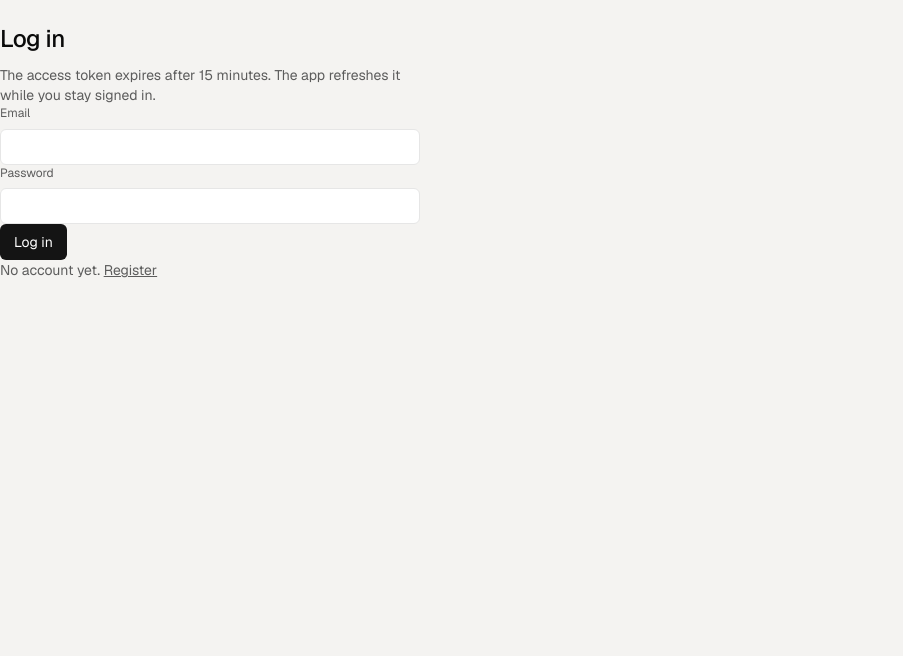
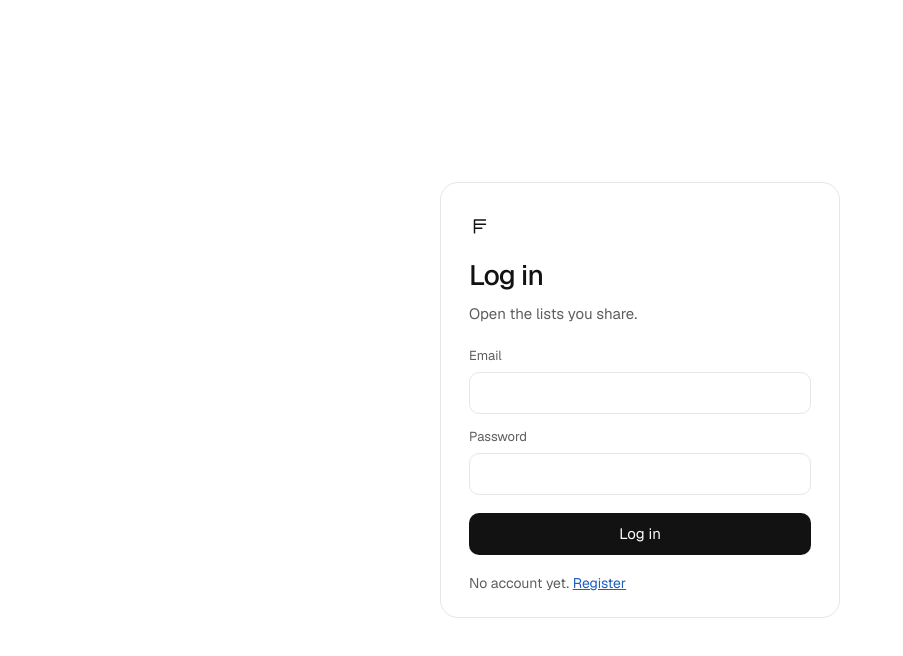
Before and after one commit to nikosdel/GreekSuperMarketListApp, an Angular app in the folder web/: page /login in a window 1280 px wide. Shown: the top 656 px of the page, without its empty margins (0-903 px from the left). Built offline with nearby package versions, Linux system fonts and the light colour scheme.

Commit message:
Center the login screen and replace the gray page ground.

```diff
--- a/web/src/app/history-page.html
+++ b/web/src/app/history-page.html
@@ -8,12 +8,12 @@
 @if (lists() === null) {
   <p class="muted">Loading history.</p>
 } @else if (saved().length === 0) {
-  <p class="empty">No saved lists yet.</p>
+  <p class="sheet empty">No saved lists yet. Saving a list keeps it here.</p>
 } @else {
-  <ul class="stack">
+  <ul class="sheet">
     @for (list of saved(); track list.id) {
       <li>
-        <a class="line" [routerLink]="['/lists', list.id]">
+        <a class="row" [routerLink]="['/lists', list.id]">
           <span>
             <strong>{{ list.title }}</strong>
             <span class="muted">Saved by {{ list.saved_by_name || 'a member' }}</span>
--- a/web/src/app/list-page.html
+++ b/web/src/app/list-page.html
@@ -35,9 +35,9 @@
       <button class="secondary" type="submit" [disabled]="searching()">Search catalog</button>
     </form>
     @if (results().length) {
-      <ul class="stack">
+      <ul class="sheet">
         @for (product of results(); track product.id) {
-          <li class="line">
+          <li class="row">
             <span>
               <strong>{{ product.name }}</strong>
               <span class="muted">{{ product.chain_name }}</span>
@@ -52,11 +52,11 @@
 
   <h2>On the list</h2>
   @if (!list.items.length) {
-    <p class="empty">Nothing on this list yet.</p>
+    <p class="sheet empty">Nothing on this list yet. Search the catalog and add a product.</p>
   } @else {
-    <ul class="stack">
+    <ul class="sheet">
       @for (item of list.items; track item.id) {
-        <li class="line">
+        <li class="row">
           <span>
             <strong>{{ item.product_name }}</strong>
             <span class="muted">{{ item.chain_name }}@if (lineUnit(item)) { · {{ lineUnit(item) }} }</span>
--- a/web/src/app/login-page.html
+++ b/web/src/app/login-page.html
@@ -1,6 +1,12 @@
+<div class="stage">
   <section class="auth">
+    <span class="brand-mark" aria-hidden="true">
+      <svg viewBox="0 0 24 24">
+        <path d="M6 5.5h12M6 5.5v14M6 10h12M6 14.5h8" />
+      </svg>
+    </span>
     <h1>Log in</h1>
-  <p class="lead">The access token expires after 15 minutes. The app refreshes it while you stay signed in.</p>
+    <p class="lead">Open the lists you share.</p>
     <form [formGroup]="form" (ngSubmit)="submit()">
       <label>
         Email
@@ -17,3 +23,4 @@
     </form>
     <p class="aside">No account yet. <a routerLink="/register">Register</a></p>
   </section>
+</div>
--- a/web/src/app/notices-page.html
+++ b/web/src/app/notices-page.html
@@ -8,12 +8,12 @@
 @if (notices() === null) {
   <p class="muted">Loading notices.</p>
 } @else if (notices()!.length === 0) {
-  <p class="empty">No notices yet.</p>
+  <p class="sheet empty">No notices yet. They show up when someone else changes a list you share.</p>
 } @else {
-  <ul class="stack">
+  <ul class="sheet">
     @for (notice of notices(); track notice.id) {
       <li>
-        <a class="line" [class.unread]="!notice.read_at" [routerLink]="['/lists', notice.list_id]" (click)="markRead(notice)">
+        <a class="row" [class.unread]="!notice.read_at" [routerLink]="['/lists', notice.list_id]" (click)="markRead(notice)">
           <span>{{ notice.message }}</span>
           <span class="muted">{{ when(notice.created_at) }}</span>
         </a>
--- a/web/src/app/register-page.html
+++ b/web/src/app/register-page.html
@@ -1,6 +1,12 @@
+<div class="stage">
   <section class="auth">
+    <span class="brand-mark" aria-hidden="true">
+      <svg viewBox="0 0 24 24">
+        <path d="M6 5.5h12M6 5.5v14M6 10h12M6 14.5h8" />
+      </svg>
+    </span>
     <h1>Register</h1>
-  <p class="lead">The password is stored as a hash. It needs at least 10 characters.</p>
+    <p class="lead">Start a list and invite someone onto it. The password needs at least 10 characters.</p>
     <form [formGroup]="form" (ngSubmit)="submit()">
       <label>
         Name
@@ -21,3 +27,4 @@
     </form>
     <p class="aside">Already registered. <a routerLink="/login">Log in</a></p>
   </section>
+</div>
--- a/web/src/styles.scss
+++ b/web/src/styles.scss
@@ -1,31 +1,30 @@
 :root {
-  --ground: #f4f3f1;
-  --surface: #ffffff;
-  --border: #e6e6e6;
-  --text: #0a0a0a;
-  --muted: #5c5c5c;
-  --accent: #141414;
+  --ground: #ffffff;
+  --ink: #121212;
+  --muted: #5e5e5e;
+  --line: #e6e6e6;
+  --soft: #f3f3f3;
   --price: #1d5fbf;
   --danger: #8d1d22;
-  --radius: 8px;
-  --row: 44px;
   --font: "Geist", "Segoe UI", sans-serif;
 }
 
 * { box-sizing: border-box; }
 
+html, body, app-root {
+  margin: 0;
+  min-height: 100%;
+}
+
 html, body {
-  margin: 0;
   background: var(--ground);
-  color: var(--text);
+  color: var(--ink);
   font-family: var(--font);
-  font-size: 14px;
+  font-size: 15px;
   line-height: 1.45;
 }
 
-body {
-  min-height: 100vh;
-}
+app-root { display: block; }
 
 a { color: inherit; }
 
@@ -37,21 +36,20 @@ button, input {
 button { cursor: pointer; }
 
 :focus-visible {
-  outline: 2px solid var(--accent);
+  outline: 2px solid var(--ink);
   outline-offset: 2px;
 }
 
 ::selection {
   background: #d9e4f7;
-  color: var(--text);
 }
 
 h1, h2, p { margin: 0; }
 
 h1 {
-  font-size: 24px;
+  font-size: 28px;
   font-weight: 500;
-  letter-spacing: -0.02em;
+  letter-spacing: -0.03em;
 }
 
 h2 {
@@ -61,24 +59,24 @@ h2 {
 }
 
 .column {
-  width: min(1120px, calc(100% - 32px));
+  width: min(760px, calc(100% - 40px));
   margin-inline: auto;
 }
 
-.page { padding: 28px 0 64px; }
+.page { padding: 36px 0 72px; }
 
 .bar {
   position: sticky;
   top: 0;
   z-index: 2;
-  background: var(--ground);
-  border-bottom: 1px solid var(--border);
+  background: #fff;
+  border-bottom: 1px solid var(--line);
 }
 
 .bar-inner {
   display: flex;
   align-items: center;
-  min-height: 48px;
+  min-height: 56px;
   gap: 16px;
 }
 
@@ -90,7 +88,7 @@ h2 {
   font-weight: 500;
 }
 
-.mark svg {
+.mark svg, .brand-mark svg {
   width: 22px;
   height: 22px;
   fill: none;
@@ -111,52 +109,79 @@ h2 {
   color: var(--muted);
 }
 
-.bar nav a.active { color: var(--text); }
+.bar nav a.active { color: var(--ink); }
 
 .menu-button { display: none; }
 
-.who { color: var(--muted); }
+.who, .lead, .muted, .aside { color: var(--muted); }
 
-.lead, .muted, .aside { color: var(--muted); }
+.lead { max-width: 46ch; margin-top: 8px; }
 
-.lead { max-width: 62ch; margin-top: 8px; }
-
-.auth, .split, .stack, .title-row { margin-top: 22px; }
+.stage {
+  min-height: 100vh;
+  display: flex;
+  align-items: center;
+  justify-content: center;
+  padding: 24px;
+}
 
 .auth {
-  max-width: 420px;
+  width: min(400px, 100%);
+  padding: 32px 28px 24px;
+  border: 1px solid var(--line);
+  border-radius: 18px;
 }
+
+.brand-mark {
+  display: inline-flex;
+  margin-bottom: 18px;
+}
+
+.auth form, .auth .fields {
+  display: grid;
+  gap: 14px;
+  margin-top: 22px;
+}
+
+.auth .primary { width: 100%; margin-top: 4px; }
+
+.aside { margin-top: 18px; font-size: 14px; }
+
+.aside a { color: var(--price); }
 
 label {
   display: grid;
   gap: 6px;
-  font-size: 12px;
+  font-size: 13px;
   color: var(--muted);
 }
 
 input {
-  height: 36px;
-  padding: 0 10px;
-  border: 1px solid var(--border);
-  border-radius: 6px;
-  background: var(--surface);
+  height: 42px;
+  padding: 0 12px;
+  border: 1px solid var(--line);
+  border-radius: 10px;
+  background: #fff;
 }
 
 .primary, .secondary, .text {
-  height: 36px;
-  padding: 0 14px;
-  border-radius: 6px;
+  height: 42px;
+  padding: 0 16px;
+  border-radius: 10px;
   border: 0;
 }
 
 .primary {
-  background: var(--accent);
+  background: var(--ink);
   color: white;
 }
 
-.secondary { background: #e5e5e5; }
+.secondary {
+  background: var(--soft);
+}
 
 .text {
+  height: auto;
   background: transparent;
   padding-inline: 0;
   color: var(--muted);
@@ -164,36 +189,52 @@ input {
 
 .primary:disabled, .secondary:disabled { opacity: 0.5; }
 
+.board {
+  display: grid;
+  grid-template-columns: 1fr 1fr;
+  gap: 16px;
+  margin-top: 28px;
+  padding: 16px;
+  border: 1px solid var(--line);
+  border-radius: 18px;
+}
+
 .split {
   display: grid;
-  grid-template-columns: minmax(0, 1fr) auto;
-  gap: 12px;
-  align-items: end;
+  gap: 10px;
+  align-content: end;
 }
 
-.secondary-job { margin-top: 12px; }
-
-.stack {
+.sheet {
   list-style: none;
+  margin: 22px 0 0;
   padding: 0;
-  display: grid;
-  gap: 8px;
+  border: 1px solid var(--line);
+  border-radius: 18px;
+  overflow: hidden;
 }
 
-.line {
+.row {
   display: flex;
   flex-wrap: wrap;
   gap: 12px;
   align-items: center;
-  min-height: var(--row);
-  padding: 10px 12px;
-  background: var(--surface);
-  border: 1px solid var(--border);
-  border-radius: var(--radius);
+  min-height: 64px;
+  padding: 14px 16px;
+  border-bottom: 1px solid var(--line);
+  background: #fff;
   text-decoration: none;
 }
 
-.line > span:first-child { display: grid; flex: 1; min-width: 180px; }
+.sheet > :last-child,
+.sheet > :last-child .row { border-bottom: 0; }
+
+.row > span:first-child {
+  display: grid;
+  flex: 1;
+  min-width: 180px;
+  gap: 2px;
+}
 
 .price {
   color: var(--price);
@@ -202,7 +243,7 @@ input {
   white-space: nowrap;
 }
 
-.unread { font-weight: 500; }
+.unread .row, a.unread { font-weight: 500; }
 
 .title-row, .code, .back, .people {
   display: flex;
@@ -220,37 +261,39 @@ input {
   flex-wrap: wrap;
 }
 
-.qty input { width: 72px; }
+.qty input { width: 84px; }
 
 .empty, .note, .error { margin-top: 16px; }
 
+.empty {
+  padding: 28px 16px;
+  text-align: center;
+}
+
 .error { color: var(--danger); }
 
-.note { color: var(--text); }
+@media (max-width: 720px) {
+  .column { width: min(760px, calc(100% - 28px)); }
 
-@media (max-width: 720px) {
   .menu-button { display: inline-flex; margin-left: auto; }
 
   .bar nav {
     display: none;
     position: absolute;
-    top: 48px;
+    top: 56px;
     left: 0;
     right: 0;
     margin: 0;
     padding: 8px 16px 16px;
-    background: var(--ground);
-    border-bottom: 1px solid var(--border);
+    background: #fff;
+    border-bottom: 1px solid var(--line);
     flex-direction: column;
     align-items: flex-start;
   }
 
   .bar nav.open { display: flex; }
 
-  .split, .line, .title-row {
-    grid-template-columns: 1fr;
-    display: grid;
-  }
+  .board { grid-template-columns: 1fr; }
 
-  .title-row { align-items: start; }
+  .title-row { align-items: start; flex-direction: column; }
 }
```
Also changed, not shown: web/src/app/lists-page.html (+6 -5 lines). Lines whose indentation alone changed are shown as unchanged.
